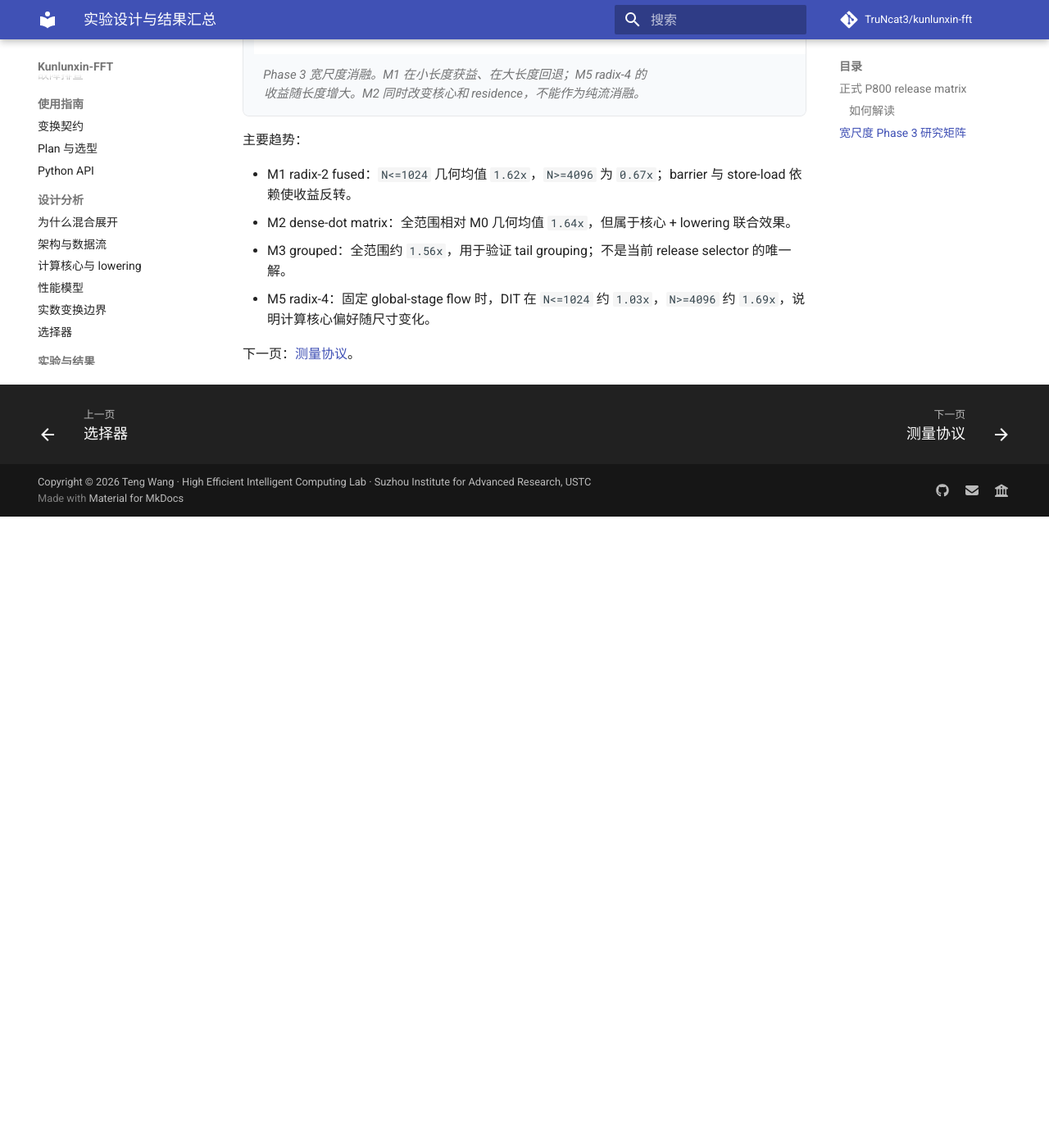
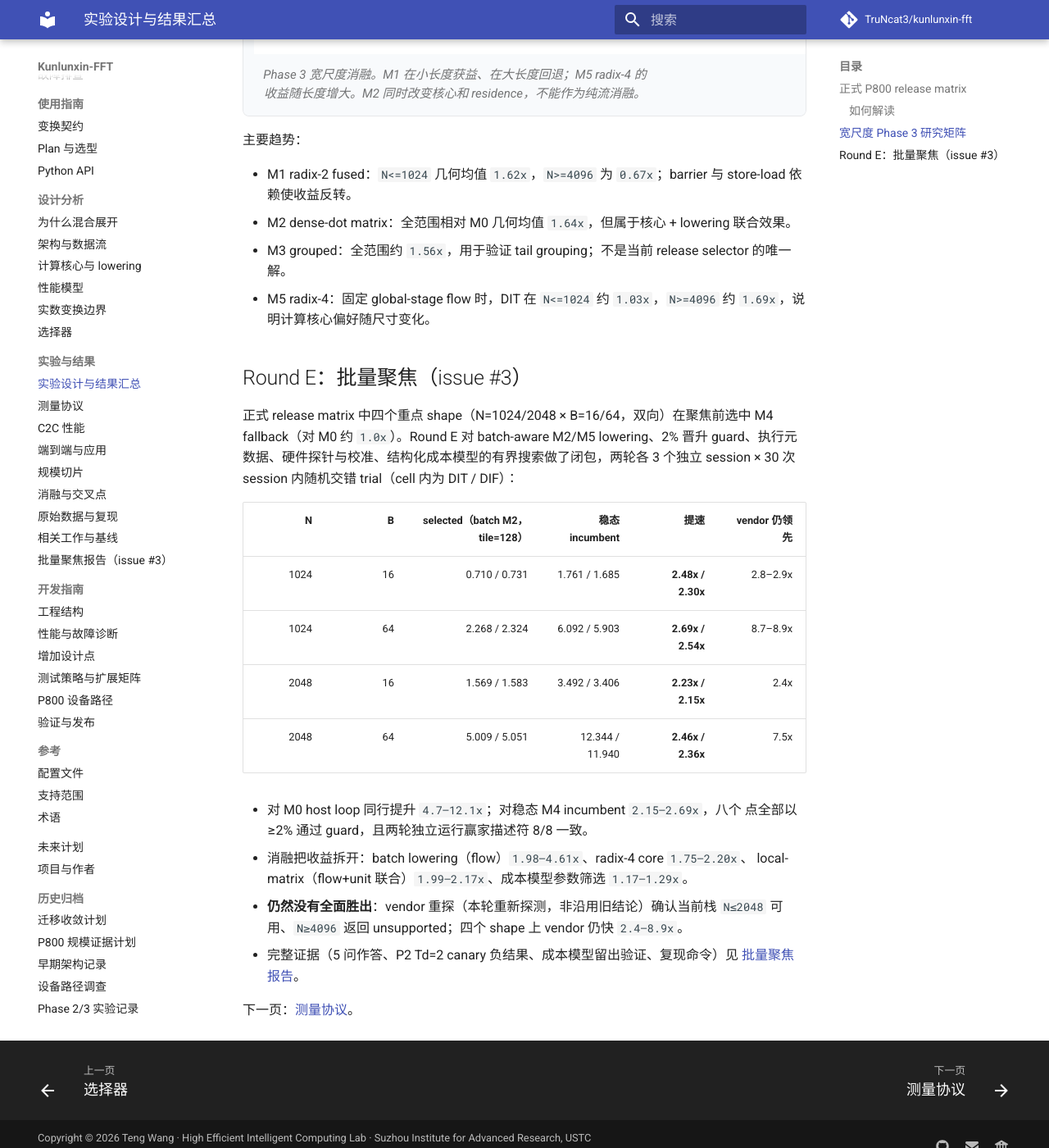
Before and after one commit to TruNcat3/kunlunxin-fft, an MkDocs documentation site: the page built from docs/benchmarks/results.md, in a window 1280 px wide and 1400 px high, scrolled down 2509 px. Shown: the whole window at 82% size. Built offline with MkDocs 1.6.1 and Material for MkDocs 9.7.7, drawn with Linux system fonts in a browser that asks for light colours; comment, search, counter and statistics services are not loaded; before the commit the page ends 3139 px from its top, so only the background shows below that.

Commit message:
docs: batch focus report (issue #3 answers, evidence map, repro)

```diff
--- a/docs/benchmarks/results.md
+++ b/docs/benchmarks/results.md
@@ -64,4 +64,27 @@ spread/folded。450 条 long rows 全部通过阈值，最坏误差 `1.126129e-5
 - M5 radix-4：固定 global-stage flow 时，DIT 在 `N<=1024` 约 `1.03x`，`N>=4096` 约
   `1.69x`，说明计算核心偏好随尺寸变化。
 
+## Round E：批量聚焦（issue #3）
+
+正式 release matrix 中四个重点 shape（N=1024/2048 × B=16/64，双向）在聚焦前选中
+M4 fallback（对 M0 约 `1.0x`）。Round E 对 batch-aware M2/M5 lowering、2% 晋升
+guard、执行元数据、硬件探针与校准、结构化成本模型的有界搜索做了闭包，两轮各
+3 个独立 session × 30 次 session 内随机交错 trial（cell 内为 DIT / DIF）：
+
+| N | B | selected（batch M2，tile=128） | 稳态 incumbent | 提速 | vendor 仍领先 |
+|---:|---:|---:|---:|---:|---:|
+| 1024 | 16 | 0.710 / 0.731 | 1.761 / 1.685 | **2.48x / 2.30x** | 2.8–2.9x |
+| 1024 | 64 | 2.268 / 2.324 | 6.092 / 5.903 | **2.69x / 2.54x** | 8.7–8.9x |
+| 2048 | 16 | 1.569 / 1.583 | 3.492 / 3.406 | **2.23x / 2.15x** | 2.4x |
+| 2048 | 64 | 5.009 / 5.051 | 12.344 / 11.940 | **2.46x / 2.36x** | 7.5x |
+
+- 对 M0 host loop 同行提升 `4.7–12.1x`；对稳态 M4 incumbent `2.15–2.69x`，八个
+  点全部以 ≥2% 通过 guard，且两轮独立运行赢家描述符 8/8 一致。
+- 消融把收益拆开：batch lowering（flow）`1.98–4.61x`、radix-4 core `1.75–2.20x`、
+  local-matrix（flow+unit 联合）`1.99–2.17x`、成本模型参数筛选 `1.17–1.29x`。
+- **仍然没有全面胜出**：vendor 重探（本轮重新探测，非沿用旧结论）确认当前栈
+  `N≤2048` 可用、`N≥4096` 返回 unsupported；四个 shape 上 vendor 仍快 `2.4–8.9x`。
+- 完整证据（5 问作答、P2 Td=2 canary 负结果、成本模型留出验证、复现命令）见
+  [批量聚焦报告](batch-focus.md)。
+
 下一页：[测量协议](methodology.md)。
--- a/mkdocs.yml
+++ b/mkdocs.yml
@@ -50,6 +50,7 @@ nav:
       - 消融与交叉点: benchmarks/ablations.md
       - 原始数据与复现: benchmarks/reproducibility.md
       - 相关工作与基线: benchmarks/related-work.md
+      - "批量聚焦报告（issue #3）": benchmarks/batch-focus.md
   - 开发指南:
       - 工程结构: development/repository-layout.md
       - 性能与故障诊断: development/profiling.md
```
Also changed, not shown: docs/benchmarks/batch-focus.md (added, +158 -0 lines).
